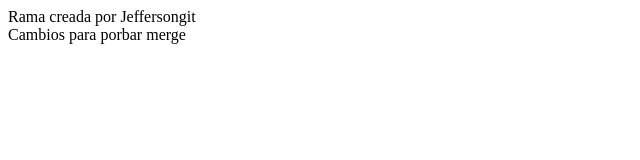
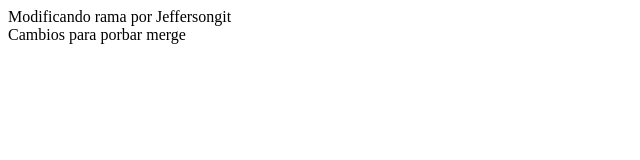
Before and after one commit to JeffersonAlvarez16/primer-repositorio, a plain HTML site: page index.html in a window 1280 px wide. Shown: the full height of the page, 0-640 px from the left. Drawn offline with Linux system fonts and the light colour scheme.

Commit message:
cambios pruabe merge

```diff
--- a/index.html
+++ b/index.html
@@ -6,7 +6,7 @@
     <title>Document</title>
 </head>
 <body>
-    <div>Rama creada por Jeffersongit</div>
+    <div>Modificando rama por Jeffersongit</div>
     <div>Cambios para porbar merge </div>
 </body>
 </html>
```
